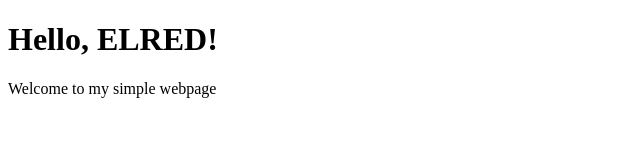
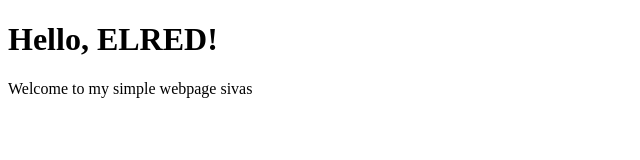
Before and after one commit to sivas1998/newapp, a plain HTML site: page index.html in a window 1280 px wide. Shown: the full height of the page, 0-640 px from the left. Drawn offline with Linux system fonts and the light colour scheme.

Commit message:
Update index.html

```diff
--- a/index.html
+++ b/index.html
@@ -7,6 +7,6 @@
 </head>
 <body>
     <h1>Hello, ELRED!</h1>
-    <p> Welcome to my simple webpage </p>
+    <p> Welcome to my simple webpage sivas </p>
 </body>
 </html>
```
